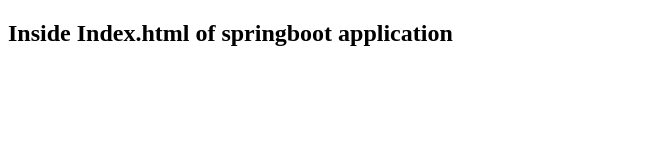
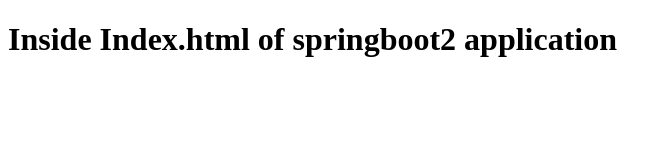
Before and after one commit to mayeeyelekeri/springdemo2, a plain HTML site: page src/main/resources/templates/index.html in a window 1280 px wide. Shown: the whole page, without its empty margins (0-671 px from the left). Drawn offline with Linux system fonts and the light colour scheme.

Commit message:
changed index

```diff
--- a/src/main/resources/templates/index.html
+++ b/src/main/resources/templates/index.html
@@ -1,7 +1,7 @@
 <!DOCTYPE HTML>
 <html xmlns:th="http://www.thymeleaf.org">
 <body>
-	<h2>Inside Index.html of  springboot application </h2>
+	<h1>Inside Index.html of  springboot2 application </h1>
 
 </body>
 </html>
```
